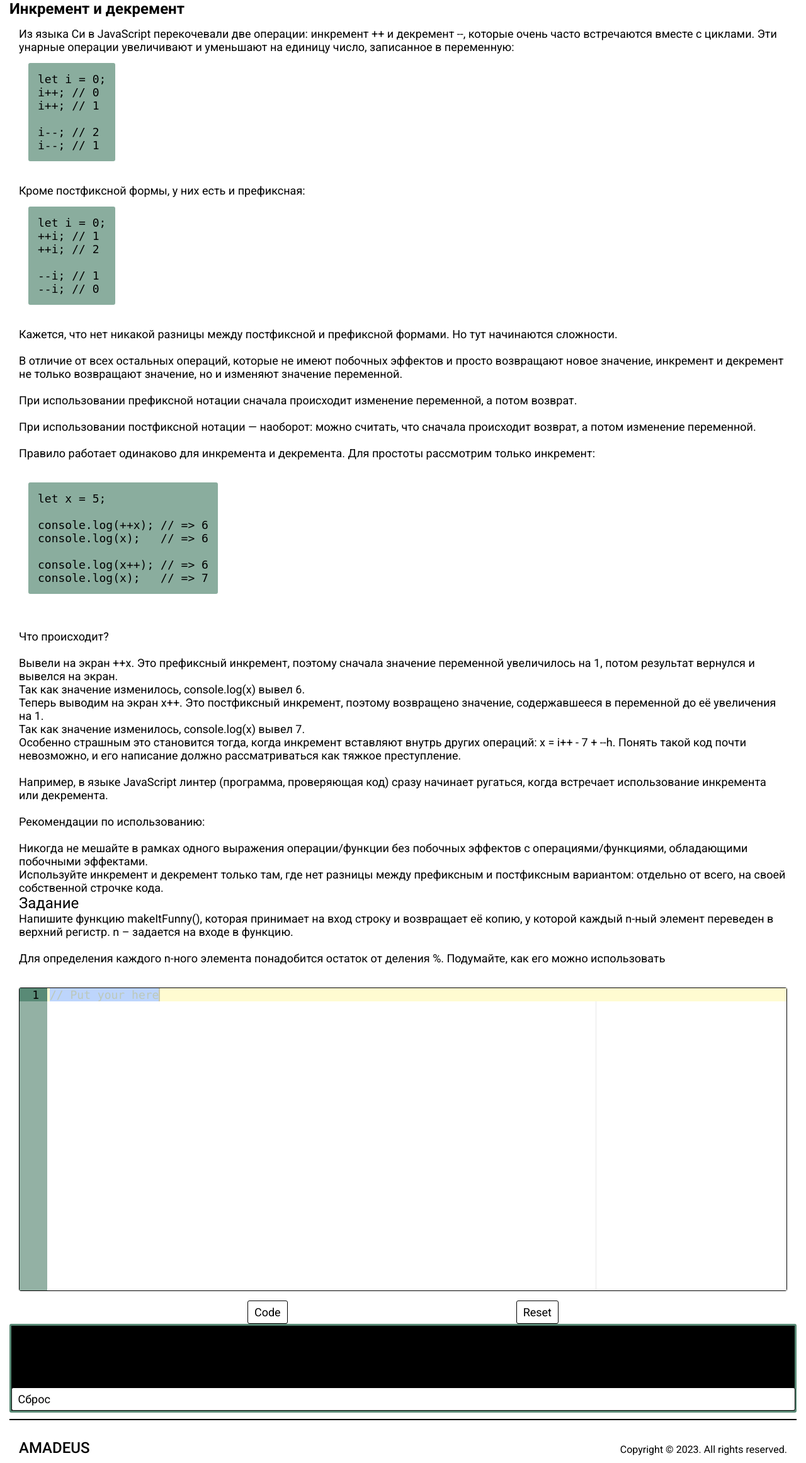
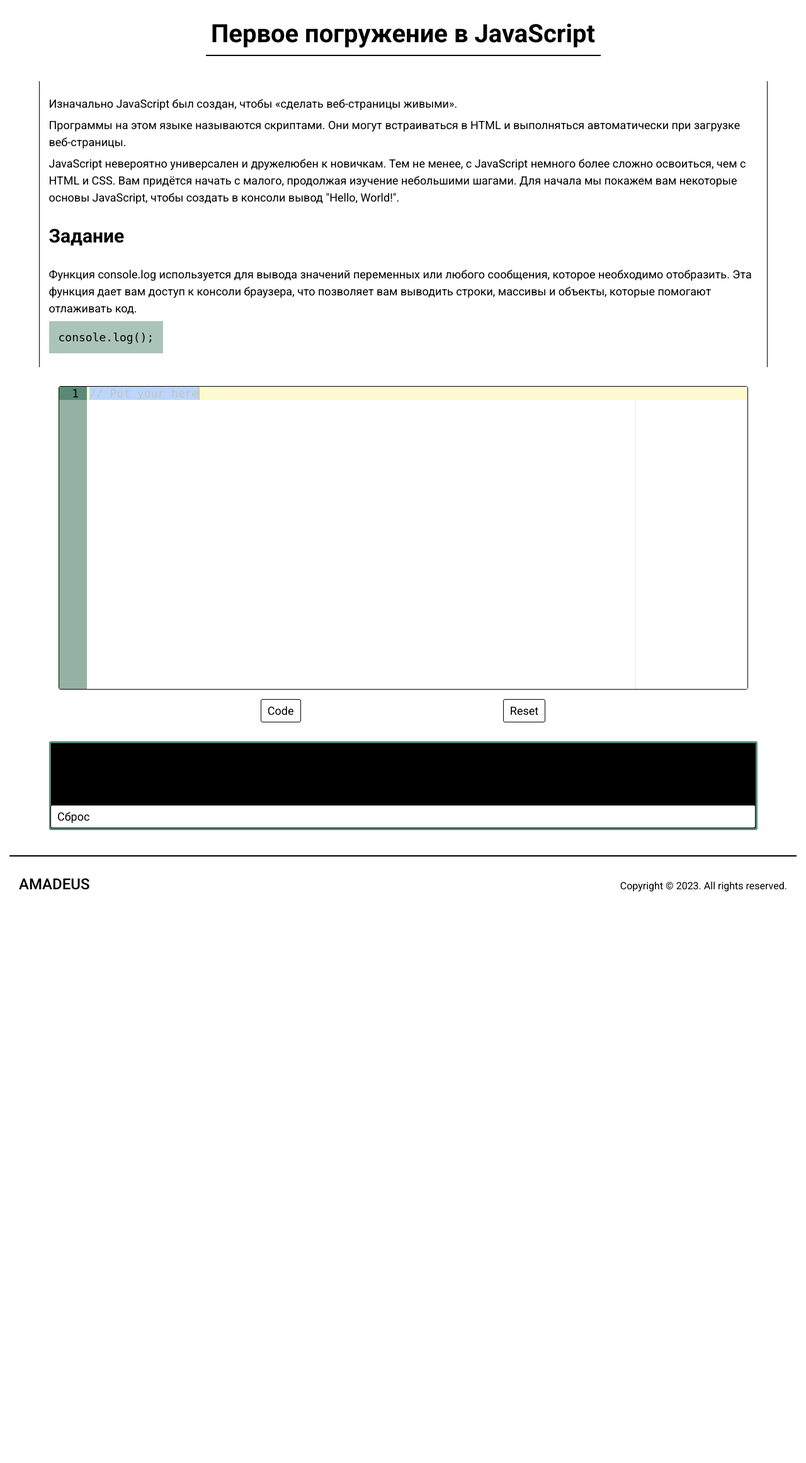
Before and after one commit to BZLOM4JOPbI/Amadeus-Courses, a Django app: page /task1.html in a window 1280 px wide. Shown: the part 104-2427 px from the top of the page at 63% size. After the commit the page ends 1520 px from the top, so only its background shows below. Run offline with Django 4.2, Linux system fonts and the light colour scheme; some libraries are stand-ins or nearby versions.

Commit message:
Почему я пишу задания?

```diff
--- a/Amadeus_project/main_pages/static/main_pages/css/style.css
+++ b/Amadeus_project/main_pages/static/main_pages/css/style.css
@@ -352,9 +352,6 @@ input[type='submit']:disabled {
     flex-direction: row;
     justify-content: space-between;
 }
-.courseText {
-    width: 100%;
-}
 .console {
     position: relative;
     width: 34%;
@@ -404,50 +401,61 @@ input[type='submit']:disabled {
 }
 /**/
 
-/* Cтили заданий*/
-.taskText {
-    display: block;
-    padding: 15px;
-    overflow-wrap: break-word;
-    white-space: pre-wrap;       /* Since CSS 2.1 */
-    white-space: -moz-pre-wrap;  /* Mozilla, since 1999 */
-    white-space: -o-pre-wrap;    /* Opera 7 */
-    word-wrap: break-word;       /* Internet Explorer 5.5+ */
-    font-family: 'Roboto';
-}
-.tasktitle {
-    display: block;
-    padding: 5px 10px;
-    text-align: center;
-    font-size: 30px;
-    border-top: 1.5px solid var(--main-color);
-    border-bottom: 1.5px solid var(--main-color);
-    margin-bottom: 15px;
-}
-code {
-    display: block;
-    width: fit-content;
-    background-color: rgba(89, 138, 118, 0.7);
-    border-radius: 3px;
-    padding: 15px;
-    margin: 15px;
-    font-family: monospace;
-}
-.courseText {
+/* Cтили task'ов*/
+/* overflow-wrap: break-word;
+white-space: pre-wrap;
+white-space: -moz-pre-wrap;
+white-space: -o-pre-wrap;
+word-wrap: break-word;
+font-family: 'Roboto'; */
+.courseInner {
     display: flex;
     flex-direction: column;
     align-items: center;
+    margin-top: 30px;
+}
+.courseTitle {
+    font-size: 40px;
+}
+.courseTextContainer {
+    padding: 15px;
+    margin: 30px 0;
+    width: 90%;
+    border-left: 1.5px solid var(--main-color);
+    border-right: 1.5px solid var(--main-color);
+}
+.courseText {
+    margin: 7px 0;
+    line-height: 27px;
+}
+.task {
+    align-self: flex-start;
+    font-size: 30px;
+    margin: 30px 0;
+}
+.courseInner .underline {
+    width: 50%;
+    max-width: 50%;
+}
+.courseInner code {
+    background-color: rgba(89, 138, 118, .5);
+    display: inline-block;
+    padding: 15px;
+}
+.courseInner .editorContainer {
+    width: 90%
 }
 .courseInner .editorInner {
     height: 60vh;
 }
 .courseInner .console {
     height: auto;
-    width: 100%;
+    width: 90%;
+    margin: 30px 0px;
 }
 .courseInner .consoleLogs {
     min-height: 10vh;
-    max-height: 40vh;
+    max-height: 35vh;
     overflow-y: auto;
 }
 /**/
--- a/Amadeus_project/main_pages/templates/main_pages/task1.html
+++ b/Amadeus_project/main_pages/templates/main_pages/task1.html
@@ -10,67 +10,24 @@ IDE
 
 {% block content %}
     <main class="mainWrap">
-        <div class="courseInner">
-            <div class="container" style="flex-direction: column">
-                <h3 class="taskTitle">Инкремент и декремент</h3>
-                <div class="courseText">
-                    <pre class="taskText">
-Из языка Си в JavaScript перекочевали две операции: инкремент ++ и декремент --, которые очень часто встречаются вместе с циклами. Эти унарные операции увеличивают и уменьшают на единицу число, записанное в переменную:
-<code>let i = 0;
-i++; // 0
-i++; // 1
+        <div class="container" style="flex-direction: column">
+            <div class="courseInner">
+                <h4 class="courseTitle">Первое погружение в JavaScript</h4>
+                <hr class="underline" noshade="true">
+                <div class="courseTextContainer">
+                    <p class="courseText">Изначально JavaScript был создан, чтобы «сделать веб-страницы живыми».</p>
+                    <p class="courseText">Программы на этом языке называются скриптами. Они могут встраиваться в HTML и выполняться автоматически при загрузке веб-страницы.</p>
+                    <p class="courseText">JavaScript невероятно универсален и дружелюбен к новичкам. Тем не менее, с JavaScript немного более сложно освоиться, чем с HTML и CSS. Вам придётся начать с малого, продолжая изучение небольшими шагами. Для начала мы покажем вам некоторые основы JavaScript, чтобы создать в консоли вывод "Hello, World!".</p>
+                    <p class="courseText"></p>
+                    <h6 class="task">Задание</h6>
+                    <p class="courseText">Функция console.log используется для вывода значений переменных или любого сообщения, которое необходимо отобразить. Эта функция дает вам доступ к консоли браузера, что позволяет вам выводить строки, массивы и объекты, которые помогают отлаживать код.</p>
+                    <code>
+                        console.log();
+                    </code>
+                    <p class="courseText"></p>
 
-i--; // 2
-i--; // 1
-</code>
-Кроме постфиксной формы, у них есть и префиксная:
-<code>let i = 0;
-++i; // 1
-++i; // 2
-
---i; // 1
---i; // 0
-</code>
-Кажется, что нет никакой разницы между постфиксной и префиксной формами. Но тут начинаются сложности.
-
-В отличие от всех остальных операций, которые не имеют побочных эффектов и просто возвращают новое значение, инкремент и декремент не только возвращают значение, но и изменяют значение переменной.
-
-При использовании префиксной нотации сначала происходит изменение переменной, а потом возврат.
-
-При использовании постфиксной нотации — наоборот: можно считать, что сначала происходит возврат, а потом изменение переменной.
-
-Правило работает одинаково для инкремента и декремента. Для простоты рассмотрим только инкремент:
-
-<code>let x = 5;
-
-console.log(++x); // => 6
-console.log(x);   // => 6
-
-console.log(x++); // => 6
-console.log(x);   // => 7
-</code>
-
-Что происходит?
-
-Вывели на экран ++x. Это префиксный инкремент, поэтому сначала значение переменной увеличилось на 1, потом результат вернулся и вывелся на экран.
-Так как значение изменилось, console.log(x) вывел 6.
-Теперь выводим на экран x++. Это постфиксный инкремент, поэтому возвращено значение, содержавшееся в переменной до её увеличения на 1.
-Так как значение изменилось, console.log(x) вывел 7.
-Особенно страшным это становится тогда, когда инкремент вставляют внутрь других операций: x = i++ - 7 + --h. Понять такой код почти невозможно, и его написание должно рассматриваться как тяжкое преступление.
-
-Например, в языке JavaScript линтер (программа, проверяющая код) сразу начинает ругаться, когда встречает использование инкремента или декремента.
-
-Рекомендации по использованию:
-
-Никогда не мешайте в рамках одного выражения операции/функции без побочных эффектов с операциями/функциями, обладающими побочными эффектами.
-Используйте инкремент и декремент только там, где нет разницы между префиксным и постфиксным вариантом: отдельно от всего, на своей собственной строчке кода.
-<span class="taskTitle" >Задание</span>
-Напишите функцию makeItFunny(), которая принимает на вход строку и возвращает её копию, у которой каждый n-ный элемент переведен в верхний регистр. n – задается на входе в функцию.
-
-Для определения каждого n-ного элемента понадобится остаток от деления %. Подумайте, как его можно использовать
-                    </pre>
                 </div>
-                <div class="editorContainer" style="width: 100%;">
+                <div class="editorContainer">
                     <div class="editorInner">
                         <div id="editor"></div>
                     </div>
```
